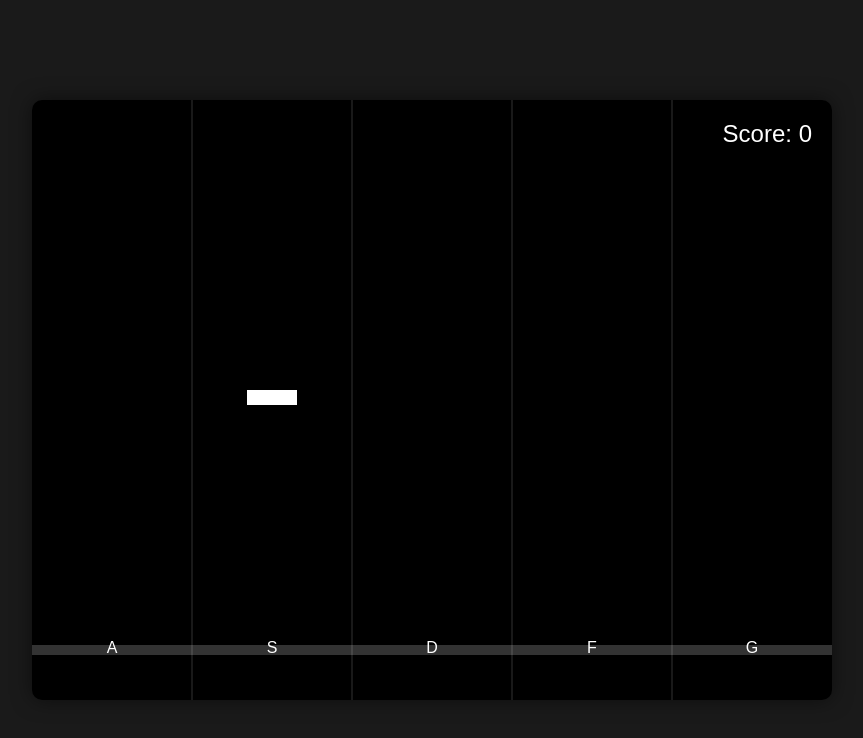
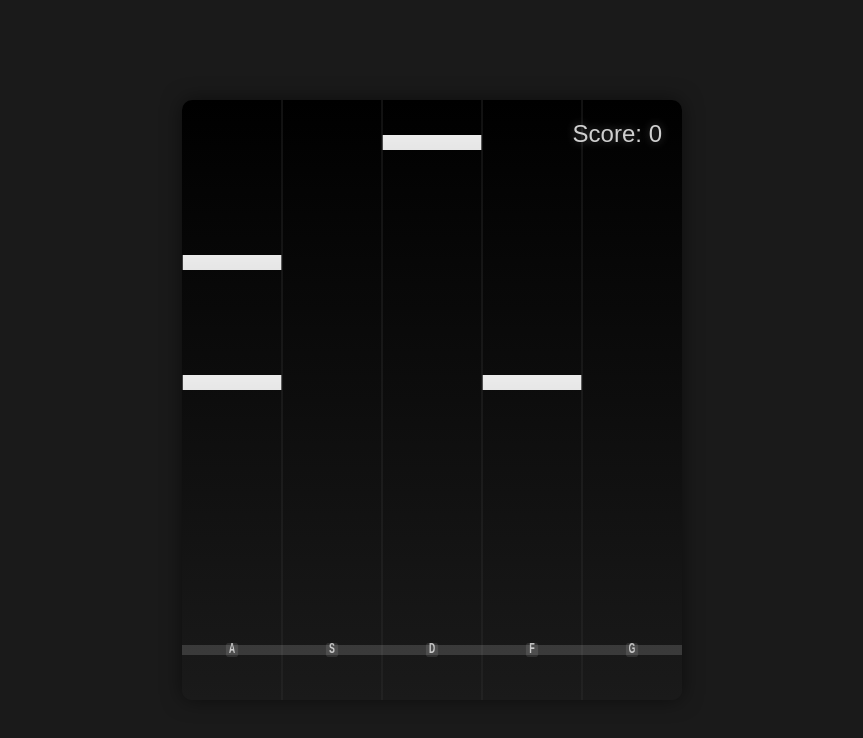
Before and after one commit to brunau1/banjo-hero, a plain HTML site: page index.html in a window 1280 px wide. Shown: the whole page, without its empty margins (208-1071 px from the left). Drawn offline with Linux system fonts and the light colour scheme.

Commit message:
feat: improve game notes generation and game appearance

```diff
--- a/src/css/style.css
+++ b/src/css/style.css
@@ -10,12 +10,16 @@ body {
 
 #game-container {
     position: relative;
-    width: 800px;
+    width: 500px; /* Matches new canvas width */
     height: 600px;
+    background: linear-gradient(to bottom, #000000, #1a1a1a);
+    border-radius: 8px;
+    overflow: hidden;
+    box-shadow: 0 0 20px rgba(0, 0, 0, 0.5);
 }
 
 #game-canvas {
-    background-color: #000;
+    background-color: transparent;
     width: 100%;
     height: 100%;
 }
@@ -54,7 +58,8 @@ body {
     position: absolute;
     top: 20px;
     right: 20px;
-    color: white;
+    color: rgba(255, 255, 255, 0.8);
     font-size: 24px;
     font-family: Arial, sans-serif;
+    text-shadow: 0 0 10px rgba(255, 255, 255, 0.3);
 }
--- a/src/js/game/Game.js
+++ b/src/js/game/Game.js
@@ -16,9 +16,10 @@ class Game {
         // Note management
         this.notes = [];
         this.lastNoteTime = 0;
-        this.noteInterval = 1000; // Time between notes in milliseconds
+        this.noteInterval = 400; // time between notes
+        this.nextLaneIndex = 0; // For sequential lane generation
 
-        // Speed variations
+        // Increased speed variations
         this.speedLevels = [
             300,  // Slow
             400,  // Normal
@@ -98,11 +99,20 @@ class Game {
     }
 
     generateNote() {
-        const lane = Math.floor(Math.random() * this.lanes);
+        // Generate notes in a more structured pattern
+        const lane = this.nextLaneIndex;
+        this.nextLaneIndex = (this.nextLaneIndex + 2) % this.lanes; // Skip one lane for better pattern
+
         const speed = this.speedLevels[Math.floor(Math.random() * this.speedLevels.length)];
-        const shape = this.noteShapes[Math.floor(Math.random() * this.noteShapes.length)];
-        const note = new Note(lane, speed, shape);
+        const note = new Note(lane, speed);
         this.notes.push(note);
+
+        // Occasionally generate additional notes for chords
+        if (Math.random() < 0.3) { // 30% chance for additional note
+            const additionalLane = (lane + 2) % this.lanes;
+            const additionalNote = new Note(additionalLane, speed);
+            this.notes.push(additionalNote);
+        }
     }
 
     update(deltaTime) {
@@ -153,22 +163,30 @@ class Game {
     }
 
     drawHitZone() {
-        // Draw hit zone background only (no borders)
-        const hitZoneY = 545;  // Adjusted for 10px height
+        const hitZoneY = 545;
         const hitZoneHeight = 10;
 
         // Draw semi-transparent background
-        this.ctx.fillStyle = 'rgba(255, 255, 255, 0.2)';
+        this.ctx.fillStyle = 'rgba(255, 255, 255, 0.15)'; // Reduced opacity
         this.ctx.fillRect(0, hitZoneY, this.canvas.width, hitZoneHeight);
 
-        // Draw key labels
-        this.ctx.fillStyle = '#FFF';
-        this.ctx.font = '16px Arial';
+        // Draw key labels with enhanced style
+        this.ctx.fillStyle = 'rgba(255, 255, 255, 0.7)'; // Semi-transparent white
+        this.ctx.font = 'bold 14px Arial'; // Bold and slightly smaller
         this.ctx.textAlign = 'center';
 
         for (let i = 0; i < this.lanes; i++) {
             const x = i * this.laneWidth + this.laneWidth / 2;
-            this.ctx.fillText(this.keyLabels[i], x, hitZoneY + 8); // Adjusted y position for centered text
+
+            // Draw key background
+            this.ctx.fillStyle = 'rgba(255, 255, 255, 0.1)';
+            this.ctx.beginPath();
+            this.ctx.roundRect(x - 10, hitZoneY - 2, 20, 14, 4);
+            this.ctx.fill();
+
+            // Draw key label
+            this.ctx.fillStyle = 'rgba(255, 255, 255, 0.7)';
+            this.ctx.fillText(this.keyLabels[i], x, hitZoneY + 8);
         }
     }
 
--- a/src/js/game/Note.js
+++ b/src/js/game/Note.js
@@ -35,26 +35,33 @@ class Note {
     draw(ctx, laneWidth) {
         if (!this.active) return;
 
-        const x = this.lane * laneWidth + (laneWidth - this.width) / 2;
+        this.width = laneWidth - 2; // -2 for small gap between lanes
+        const x = this.lane * laneWidth + 1; // +1 for centering
 
         ctx.save();
 
         // Draw the note rectangle
-        ctx.fillStyle = this.hit ? '#4CAF50' : '#FFF';
+        ctx.fillStyle = this.hit ? '#4CAF50' : 'rgba(255, 255, 255, 0.9)';
         ctx.fillRect(x, this.y, this.width, this.height);
 
-        // Draw hit effect
+        // Add a subtle gradient effect
+        const gradient = ctx.createLinearGradient(x, this.y, x, this.y + this.height);
+        gradient.addColorStop(0, 'rgba(255, 255, 255, 0.2)');
+        gradient.addColorStop(1, 'rgba(255, 255, 255, 0)');
+        ctx.fillStyle = gradient;
+        ctx.fillRect(x, this.y, this.width, this.height);
+
+        // Draw hit/miss effects
         if (this.hitEffect) {
             ctx.globalAlpha = this.hitEffect.lifetime / 500;
             ctx.fillStyle = '#4CAF50';
-            ctx.fillRect(x - 5, this.y - 5, this.width + 10, this.height + 10);
+            ctx.fillRect(x - 1, this.y - 1, this.width + 2, this.height + 2);
         }
 
-        // Draw miss effect
         if (this.missEffect) {
             ctx.globalAlpha = this.missEffect.lifetime / 500;
             ctx.fillStyle = '#FF5252';
-            ctx.fillRect(x - 5, this.y - 5, this.width + 10, this.height + 10);
+            ctx.fillRect(x - 1, this.y - 1, this.width + 2, this.height + 2);
         }
 
         ctx.restore();
```
